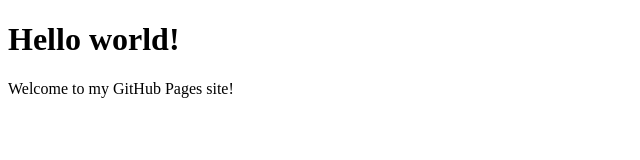
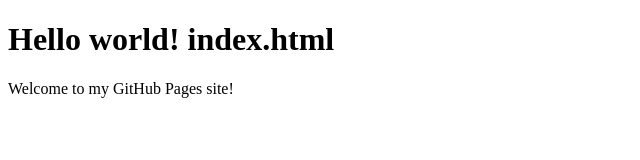
Before and after one commit to Charles-Hillebrandt/Charles-Hillebrandt.github.io, a plain HTML site: page index.html in a window 1280 px wide. Shown: the whole page, without its empty margins (0-640 px from the left). Drawn offline with Linux system fonts and the light colour scheme.

Commit message:
Update index.html

```diff
--- a/index.html
+++ b/index.html
@@ -4,7 +4,7 @@
     <title>My GitHub Pages Site</title>
   </head>
   <body>
-    <h1>Hello world!</h1>
+    <h1>Hello world! index.html</h1>
     <p>Welcome to my GitHub Pages site!</p>
   </body>
 </html>
```
